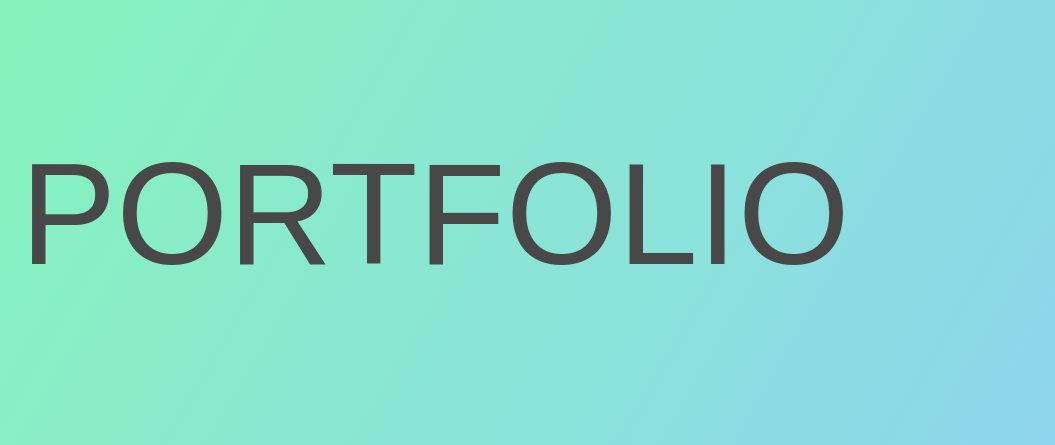
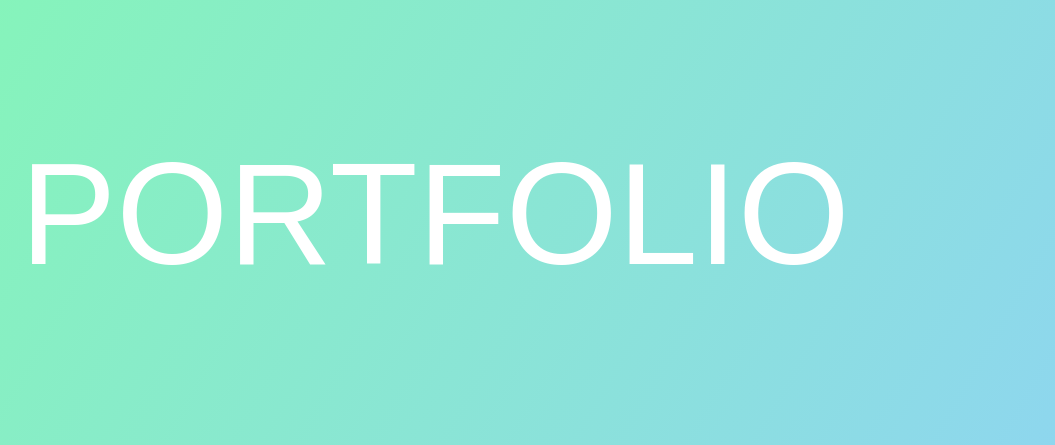
Before and after one commit to Kurtis-Roberts/Node_Personal_Website, a Node server app: page /portfolio in a window 1280 px wide. Shown: the part 135-580 px from the top of the page, without its empty margins (205-1260 px from the left). Run offline with Node 20, Linux system fonts and the light colour scheme; some libraries are stand-ins or nearby versions; some web fonts are replaced.

Commit message:
white text

```diff
--- a/public/css/style.css
+++ b/public/css/style.css
@@ -320,7 +320,7 @@ html {
     top: 60%;
     left: 50%;
     z-index: 0;
-    color: #484848;
+    color: white;
 }
 
 #pen-title {
```
